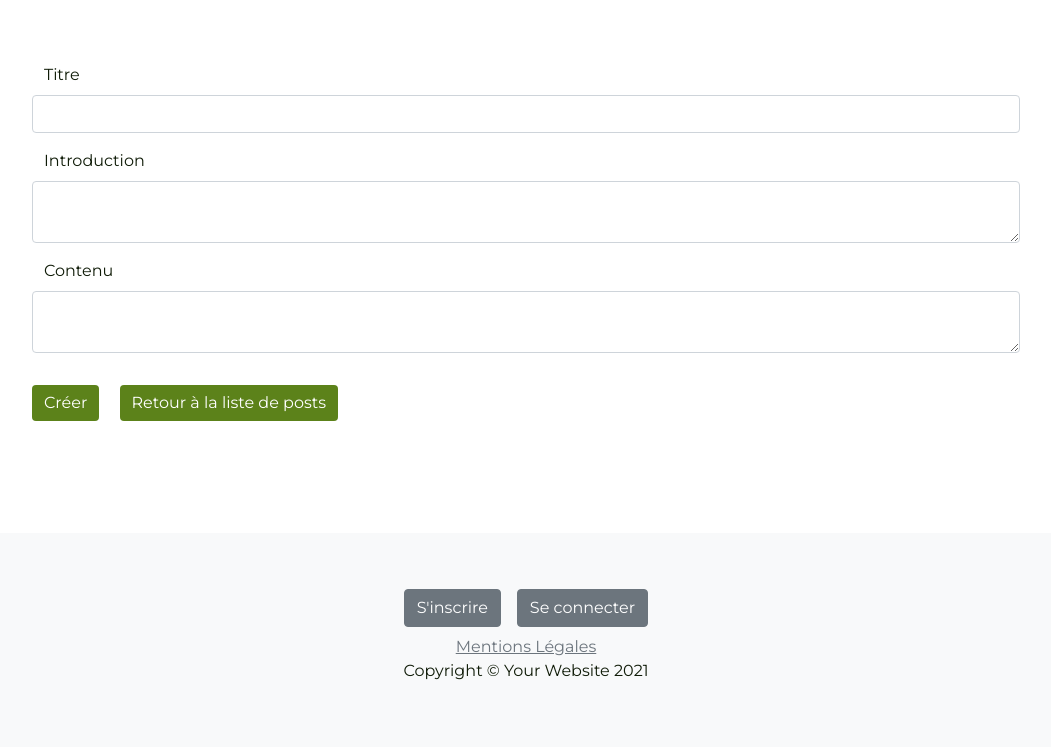
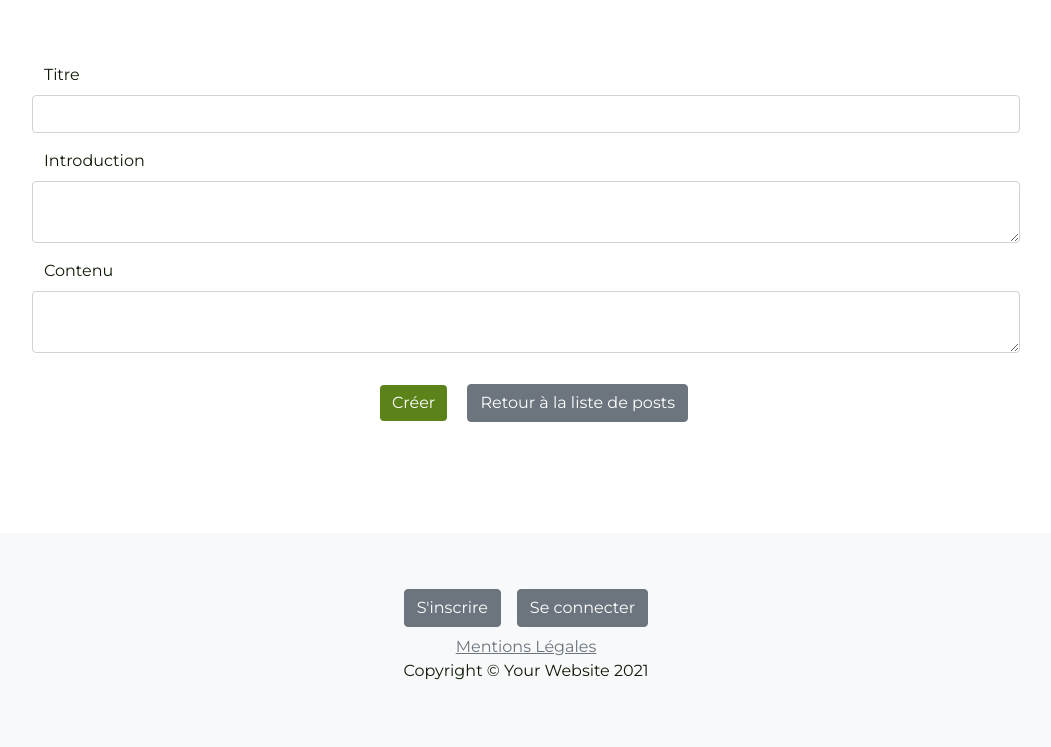
Before and after one commit to CharB-22/OC-blog-professionnel, a PHP site: template App/View/AdminCreatePostView.php in a window 1280 px wide. Shown: the part 243-990 px from the top of the page, without its empty margins (114-1165 px from the left). Run offline with PHP 8.4, Linux system fonts and the light colour scheme; the template is opened without the code that fills it, so the values that code supplies are empty; some libraries are stand-ins or nearby versions.

Commit message:
Center form buttons

```diff
--- a/App/View/AdminCreatePostView.php
+++ b/App/View/AdminCreatePostView.php
@@ -24,7 +24,10 @@
             <label for="editTextArea" class="form-label">Contenu</label>
             <textarea class="form-control" id="editTextArea" name="content" aria-describedby="Content"><?= $newPost !== null? htmlspecialchars($newPost->getContent()) : null ?></textarea>
         </div>
-        <button type="submit" name="createPost" class="btn btn-primary m-3">Créer</button>
-        <a href="index.php?route=adminPostList" type="button" class="btn btn-primary">Retour à la liste de posts</a>
+        <div class="text-center">
+            <button type="submit" name="createPost" class="btn btn-primary m-3">Créer</button>
+            <a href="index.php?route=adminPostList" type="button" class="btn btn-secondary">Retour à la liste de posts</a>
+        </div>
+
     </form>
 </div>
--- a/App/View/AdminDeletePostView.php
+++ b/App/View/AdminDeletePostView.php
@@ -16,7 +16,9 @@
             <label for="content" class="form-label">Contenu</label>
             <textarea class="form-control" id="content" name="content" rows="10" cols="50" aria-describedby="Content"><?= htmlspecialchars($postToDelete->getContent());?></textarea>
         </div>
-        <button type="submit" name="deletePost" class="btn btn-primary m-3">Confirmer suppression</button>
-        <button type="submit" name="cancelDelete" class="btn btn-primary m-3">Annuler</button>
+        <div class="text-center">
+            <button type="submit" name="deletePost" class="btn btn-primary m-3">Confirmer suppression</button>
+            <button type="submit" name="cancelDelete" class="btn btn-secondary m-3">Annuler</button>
+        </div>
     </form>
 </div>
--- a/App/View/AdminUpdatePostView.php
+++ b/App/View/AdminUpdatePostView.php
@@ -25,7 +25,9 @@
             <label for="editTextArea" class="form-label">Contenu</label>
             <textarea class="form-control" id="editTextArea" name="content" rows="10" cols="50" aria-describedby="Content"><?= htmlspecialchars($postToUpdate->getContent());?></textarea>
         </div>
-        <button type="submit" name="updatePost" class="btn btn-primary m-3">Modifier</button>
-        <a href="index.php?route=adminPostList" type="button" class="btn btn-primary">Retour à la liste de posts</a>
+        <div class="text-center">
+            <button type="submit" name="updatePost" class="btn btn-primary m-3">Modifier</button>
+            <a href="index.php?route=adminPostList" type="button" class="btn btn-secondary">Retour à la liste de posts</a>
+        </div>
     </form>
 </div>
--- a/App/View/ConnectView.php
+++ b/App/View/ConnectView.php
@@ -23,6 +23,8 @@ if (!empty($message))
             <label for="userPassword" class="form-label">Mot de passe</label>
             <input type="password" class="form-control" id="userPassword" name="userPassword" aria-describedby="userPassword">
         </div>
-        <button type="submit" name="connect" class="btn btn-primary m-3">Se Connecter</button>
+        <div class="text-center">
+            <button type="submit" name="connect" class="btn btn-primary m-3">Se Connecter</button>
+        </div>
     </form>
 </div>
--- a/App/View/DisconnectView.php
+++ b/App/View/DisconnectView.php
@@ -8,7 +8,7 @@ $this->title = "Déconnexion";
         <div class="row text-center">
             <h2>Vous êtes maintenant déconnectez.<br>Merci de votre visite !</h2>
         </div>
-        <div class="container-fluid d-flex justify-content-evenly py-4">
+        <div class="text-center">
             <a href="index.php?route=home" type="button" class="btn btn-primary">Retourner à la page principal</a>
         </div>
     </div>
--- a/App/View/RegisterView.php
+++ b/App/View/RegisterView.php
@@ -33,6 +33,8 @@
             <label for="userPassword" class="form-label">Mot de passe</label>
             <input type="password" class="form-control" id="userPassword" name="userPassword" aria-describedby="userPassword">
         </div>
-        <button type="submit" name="createUser" class="btn btn-primary m-3">S'inscrire</button>
+        <div class="text-center">
+            <button type="submit" name="createUser" class="btn btn-primary m-3">S'inscrire</button>
+        </div>
     </form>
 </div>
```
